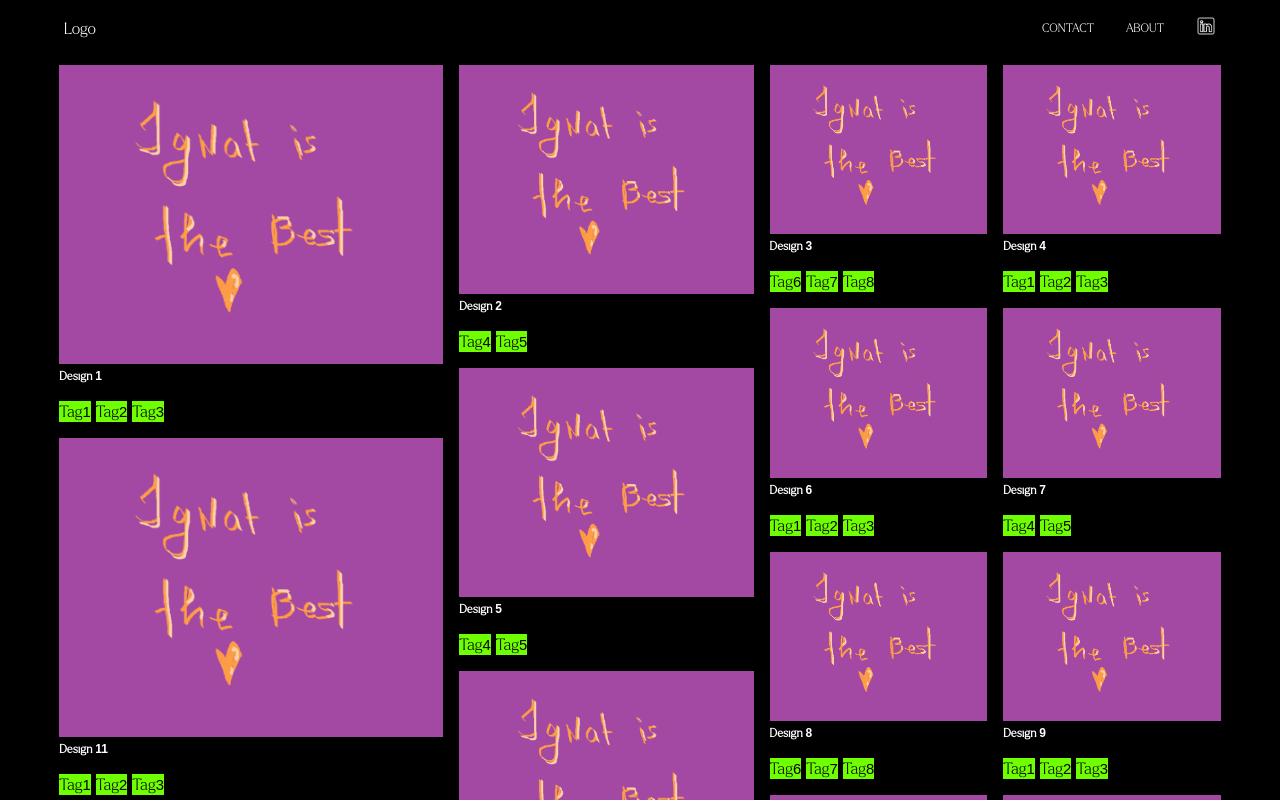
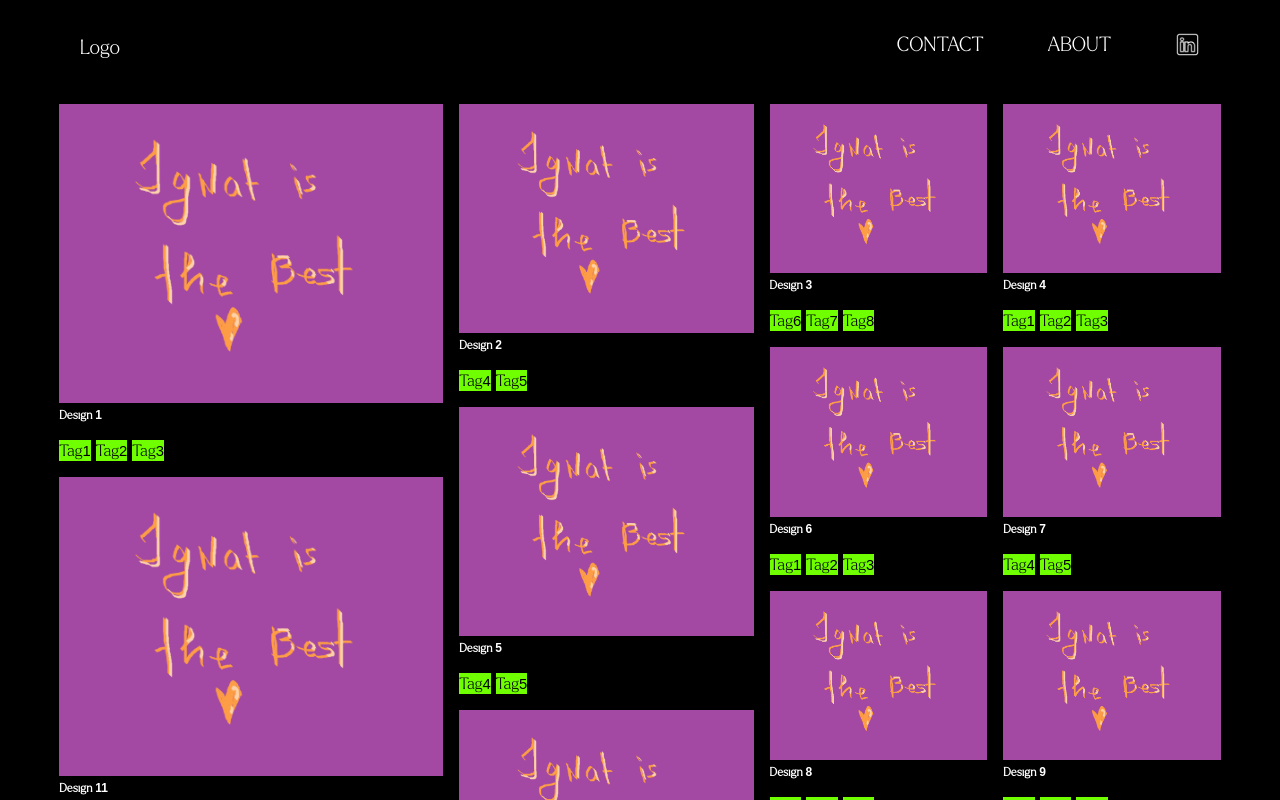
Before and after one commit to Etnim/GalleryWebsite, a React (Vite) app: page / in a window 1280 px wide. Shown: the top 800 px of the page. Built offline with nearby package versions, Linux system fonts and the light colour scheme.

Commit message:
Add hover effects

```diff
--- a/src/Header/Header.module.css
+++ b/src/Header/Header.module.css
@@ -2,11 +2,8 @@
     display: flex;
     align-items: center;
     margin: 0;
-    padding: 1rem 4rem;
-}
-
-.navbar>a {
-    text-decoration: none;
+    padding: 2rem 4rem;
+    font-size: 20px;
     color: white;
 }
 
@@ -14,18 +11,44 @@
     display: flex;
     list-style: none;
     margin: 0;
-    padding: 0;
     margin-left: auto;
     gap: 2rem;
 }
 
-.navbar ul a {
+.navbar a {
+    position: relative;
+    display: inline-block;
+    padding: 0 1rem;
+    color: white;
     text-decoration: none;
-    font-size: 12px;
-    color: white;
+    background: none;
+    -webkit-background-clip: text;
+    background-clip: text;
+    -webkit-text-fill-color: white;
+    transition: all 0.5s ease;
+}
+
+.navbar a:hover {
+    font-size: 25px;
+    background-image: linear-gradient(to right,
+            #7cffed,
+            #e089ff,
+            #cd5ae2);
+    -webkit-text-fill-color: transparent;
 }
 
 .navbar img{
-    width: 20px;
-    height: 20px;
+    width: 25px;
+    height: 25px;
+    border-radius: 20%;
+    transition: all 0.5s ease;
 }
+
+.navbar img:hover {
+    width: 32px;
+    height: 32px;
+    background-image: linear-gradient(to right,
+            #7cffee90,
+            #e089ff9c,
+            #ce5ae2a1);
+}
```
